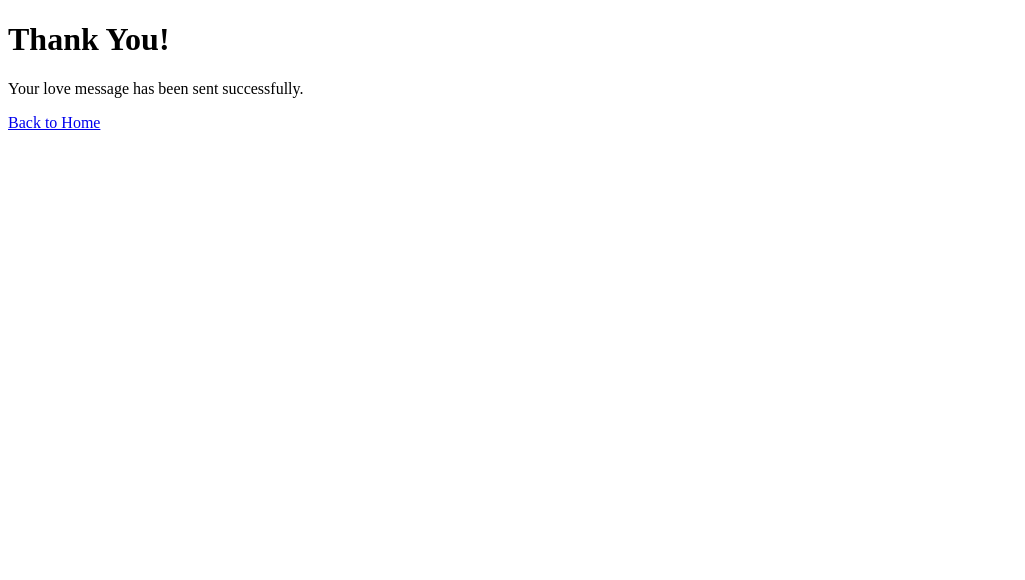
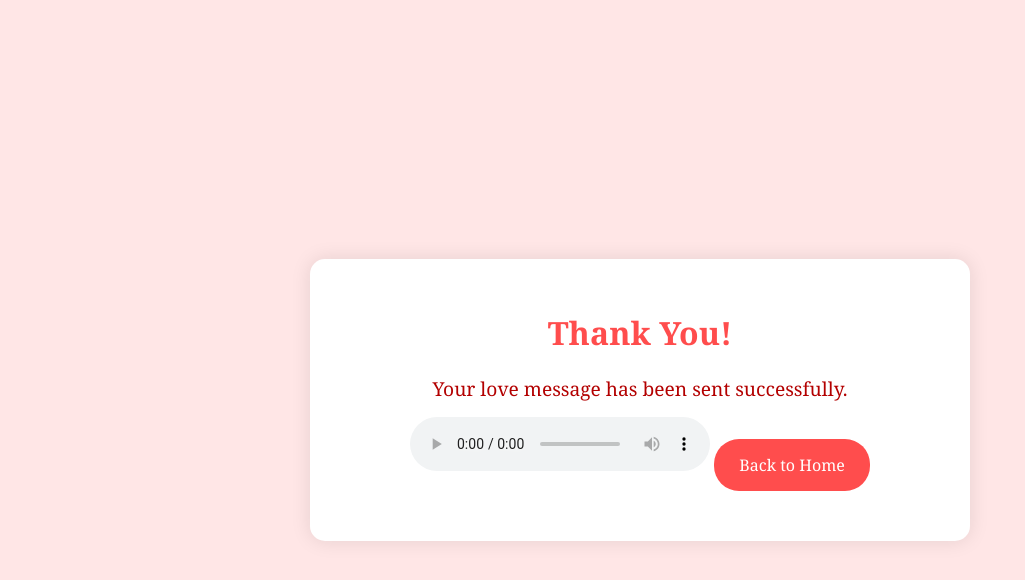
Before and after one commit to Dhanimh/Website-Romantis, a plain HTML site: page submit_message.html in a window 1280 px wide. Shown: the whole page, without its empty margins (0-1025 px from the left). Drawn offline with Linux system fonts and the light colour scheme.

Commit message:
Add files via upload

```diff
--- a/submit_message.html
+++ b/submit_message.html
@@ -5,12 +5,57 @@
     <meta name="viewport" content="width=device-width, initial-scale=1.0">
     <title>Message Sent</title>
     <style>
-        /* Styles for message sent page */
+
+        body {
+            font-family: 'Georgia', serif;
+            background-color: #ffe6e6;
+            margin: 0;
+            padding: 0;
+            text-align: center;
+            color: #b30000;
+            display: flex;
+            justify-content: center;
+            align-items: center;
+            height: 100vh;
+        }
+        .container {
+            background: white;
+            padding: 30px;
+            border-radius: 15px;
+            box-shadow: 0 0 20px rgba(0, 0, 0, 0.1);
+            max-width: 600px;
+            width: 100%;
+        }
+        h1 {
+            color: #ff4d4d;
+        }
+        p {
+            font-size: 1.2em;
+            margin: 15px 0;
+        }
+        .button {
+            background-color: #ff4d4d;
+            color: white;
+            padding: 15px 25px;
+            text-decoration: none;
+            border-radius: 25px;
+            margin: 20px 0;
+            display: inline-block;
+            transition: background-color 0.3s;
+        }
+        .button:hover {
+            background-color: #e60000;
+        }
     </style>
 </head>
 <body>
-    <h1>Thank You!</h1>
-    <p>Your love message has been sent successfully.</p>
-    <a href="index.html">Back to Home</a>
+    <div class="container">
+        <h1>Thank You!</h1>
+        <p>Your love message has been sent successfully.</p>
+        <audio controls>
+            <source src="Laguterindahbuatpacar.mp3">
+        </audio>
+        <a href="index.html" class="button">Back to Home</a>
+    </div>
 </body>
 </html>
```
Also changed, not shown: send_love_message.html (+1 -1 lines).
